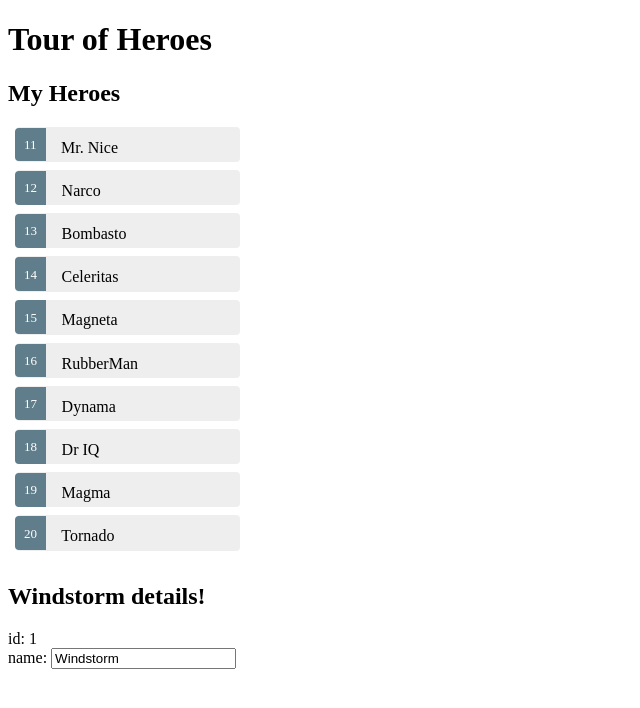
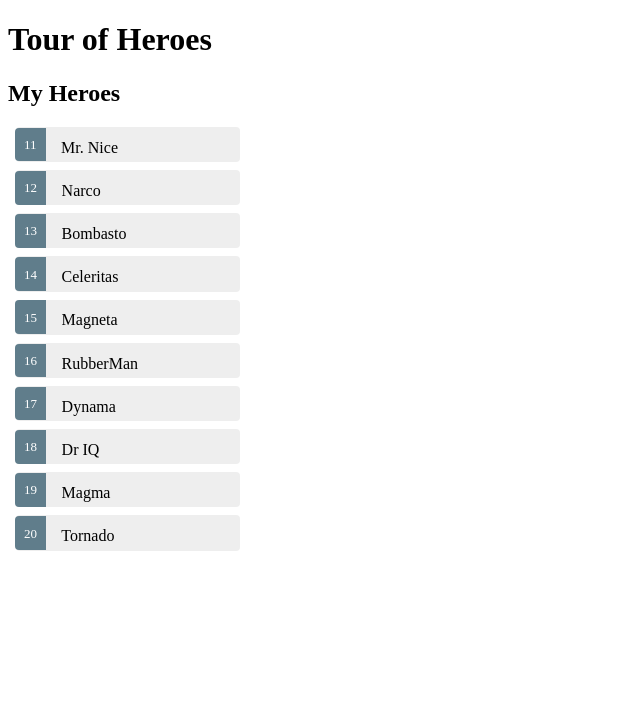
Before and after one commit to wonook/SWPP-AngularTutorial, an Angular app: page / in a window 1280 px wide. Shown: the top 708 px of the page, without its empty margins (0-640 px from the left). Built offline with nearby package versions, Linux system fonts and the light colour scheme.

Commit message:
selecting a specific hero to see details and edit them

```diff
--- a/src/app/app.component.html
+++ b/src/app/app.component.html
@@ -2,16 +2,20 @@
 
 <h2>My Heroes</h2>
 <ul class="heroes">
-  <li *ngFor="let hero of heroes">
+  <li *ngFor="let hero of heroes"
+    [class.selected]="hero === selectedHero"
+    (click)="onSelect(hero)">
     <span class="badge">{{hero.id}}</span> {{hero.name}}
   </li>
 </ul>
 
-<h2>{{hero.name}} details!</h2>
-<div>
-  <label>id: </label>{{hero.id}}
+<div *ngIf="selectedHero">
+  <h2>{{selectedHero.name}} details!</h2>
+  <div>
+    <label>id: </label>{{selectedHero.id}}
+  </div>
+  <div>
+    <label>name: </label>
+    <input [(ngModel)]="selectedHero.name" placeholder="name"/>
+  </div>
 </div>
-<div>
-  <label>name: </label>
-  <input [(ngModel)]="hero.name" placeholder="name">
-</div>
--- a/src/app/app.component.ts
+++ b/src/app/app.component.ts
@@ -24,9 +24,10 @@
 })
 export class AppComponent {
   title = 'Tour of Heroes';
-  hero: Hero = {
-  	id: 1,
-  	name: 'Windstorm'
-  };
+  selectedHero: Hero;
   heroes = HEROES;
+
+  onSelect(hero: Hero): void {
+  	this.selectedHero = hero;
+  }
 }
```
